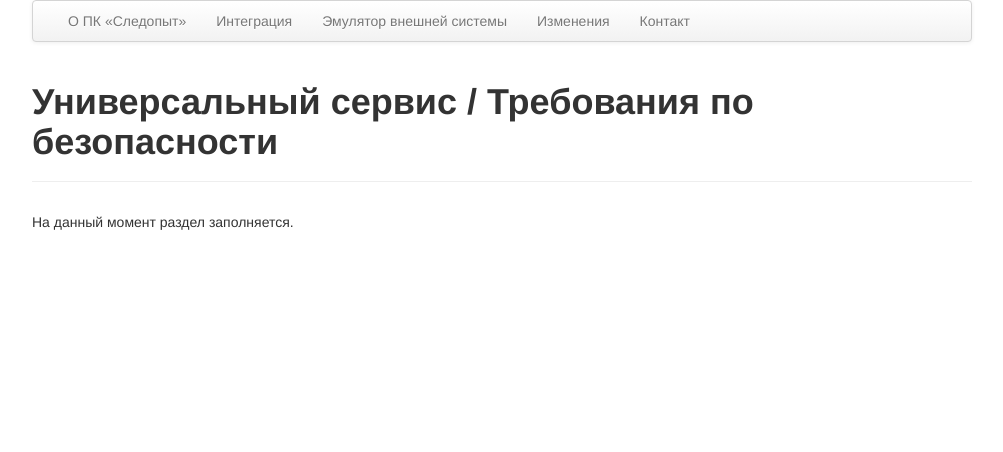
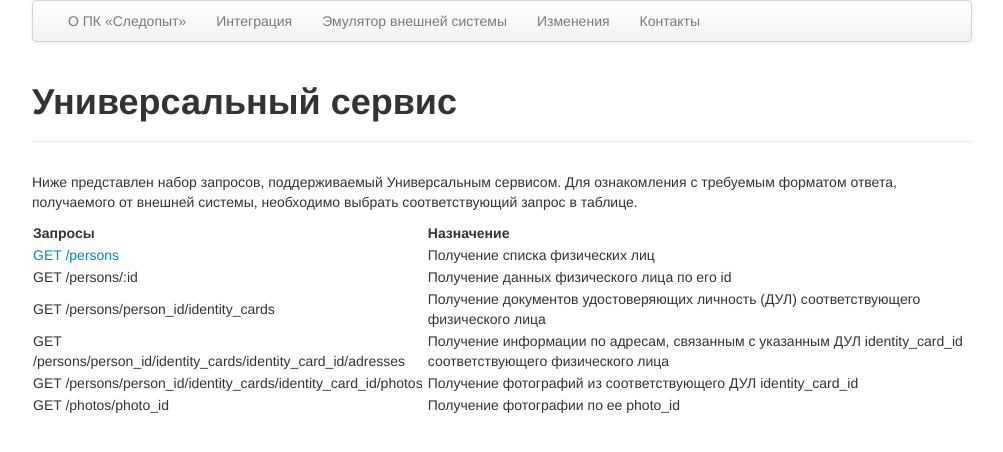
Before and after one commit to Gilyazova/pathfinder-ext-demo, a Jekyll site: the page built from integration/service/index.md, in a window 1280 px wide. Shown: the top 452 px of the page, without its empty margins (138-1141 px from the left). Built offline with Jekyll 4.4.1, drawn with Linux system fonts in a browser that asks for light colours; nearby versions of some CDN libraries.

Commit message:
Добавлено описание метода GET /persons

```diff
--- a/_includes/navbar.html
+++ b/_includes/navbar.html
@@ -5,7 +5,7 @@
     <li><a href="{{site.baseurl}}/integration">Интеграция</a></li>
     <li><a href="{{site.baseurl}}/demo">Эмулятор внешней системы</a></li>
     <li><a href="{{site.baseurl}}/changes">Изменения</a></li>
-    <li><a href="{{site.baseurl}}/contacts">Контакт</a></li>
+    <li><a href="{{site.baseurl}}/contacts">Контакты</a></li>
     </ul>
   </div>
 </div>
--- a/integration/service/index.md
+++ b/integration/service/index.md
@@ -1,6 +1,15 @@
 ---
 layout: index
-title: Универсальный сервис / Требования по безопасности
+title: Универсальный сервис
 ---
 
-На данный момент раздел заполняется.
+Ниже представлен набор запросов, поддерживаемый Универсальным сервисом. Для ознакомления с требуемым форматом ответа, получаемого от внешней системы, необходимо выбрать соответствующий запрос в таблице.
+
+| Запросы | Назначение |
+|:--------|:-----------|
+| [GET /persons]({{site.baseurl}}/integration/service/get_persons.html) | Получение списка физических лиц |
+| GET /persons/:id | Получение данных физического лица по его id |
+| GET /persons/person_id/identity_cards | Получение документов удостоверяющих личность (ДУЛ) соответствующего физического лица |
+| GET /persons/person_id/identity_cards/identity_card_id/adresses | Получение информации по адресам, связанным с указанным ДУЛ identity_card_id соответствующего физического лица |
+| GET /persons/person_id/identity_cards/identity_card_id/photos | Получение фотографий из соответствующего ДУЛ identity_card_id |
+| GET /photos/photo_id | Получение фотографии по ее photo_id
```
Also changed, not shown: integration/security/index.md (+1 -1 lines), integration/service/get_persons.md (added, +58 -0 lines).
